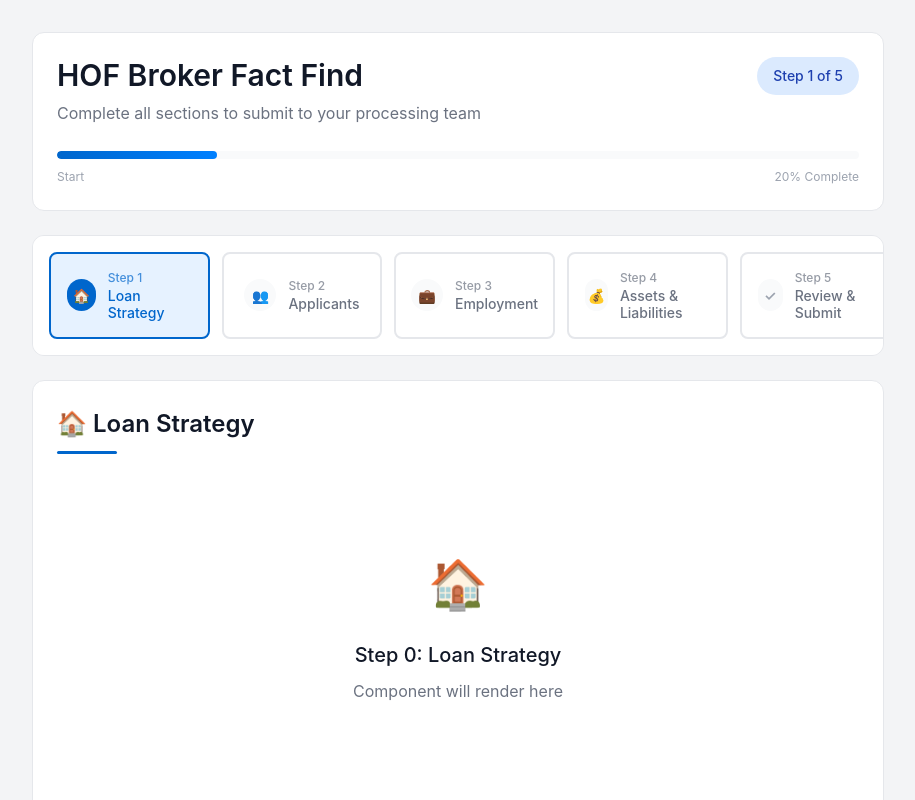
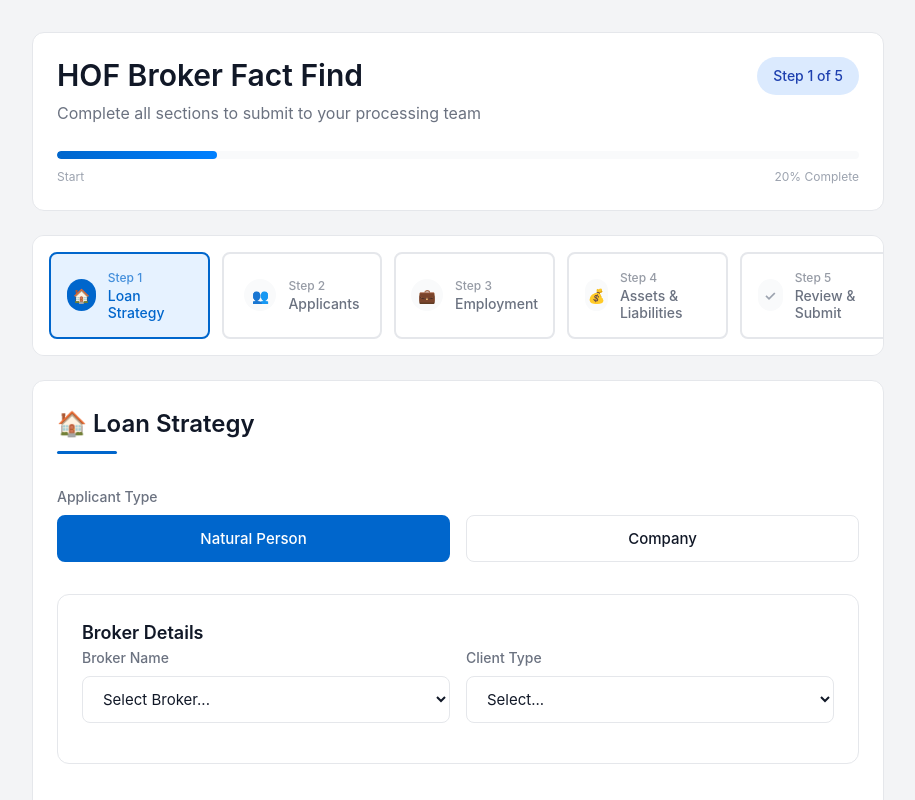
Before and after one commit to GoldenMonkey4100/hof-fact-find, a React (Vite) app: page / in a window 1280 px wide. Shown: the top 800 px of the page, without its empty margins (182-1097 px from the left). Built offline with nearby package versions, Linux system fonts and the light colour scheme.

Commit message:
Fix App.jsx: wire up step components and replace placeholders

```diff
--- a/src/App.jsx
+++ b/src/App.jsx
@@ -1,13 +1,11 @@
 import React, { useState } from 'react';
 import './styles.css';
 import { getBrokerEmail } from './utils';
-
-// Import step components (these would be actual imports in production)
-// import Step0LoanStrategy from './Step0-LoanStrategy';
-// import Step1Applicants from './Step1-Applicants';
-// import Step2Employment from './Step2-Employment';
-// import Step3AssetsLiabilities from './Step3-AssetsLiabilities';
-// import Step4Review from './Step4-Review';
+import Step0LoanStrategy from './Step0-LoanStrategy-Polished';
+import Step1Applicants from './Step1-Applicants-Polished';
+import Step2Employment from './Step2-Employment-Polished';
+import Step3AssetsLiabilities from './Step3-AssetsLiabilities-Polished';
+import Step4Review from './Step4-Review-Polished';
 
 const FactFindApp = () => {
   const [currentStep, setCurrentStep] = useState(0);
@@ -34,7 +32,10 @@ const FactFindApp = () => {
       loanType: '',
       repaymentType: '',
       interestOnlyPeriod: '',
-      splits: [],
+      split1Amount: '',
+      split1Type: '',
+      split2Amount: '',
+      split2Type: '',
       ratePreference: '',
       hasOffset: false,
       hasRedraw: false
@@ -124,64 +125,17 @@ const FactFindApp = () => {
   };
 
   const renderStepContent = () => {
-    // In production, render actual imported components
-    const placeholderStyle = {
-      padding: '60px 20px',
-      textAlign: 'center',
-      color: 'var(--text-secondary)'
-    };
-
     switch (currentStep) {
       case 0:
-        return (
-          <div style={placeholderStyle}>
-            <div style={{ fontSize: '48px', marginBottom: '16px' }}>🏠</div>
-            <h3 style={{ fontSize: '20px', fontWeight: '500', marginBottom: '8px', color: 'var(--text-primary)' }}>
-              Step 0: Loan Strategy
-            </h3>
-            <p>Component will render here</p>
-          </div>
-        );
+        return <Step0LoanStrategy formData={formData} updateFormData={updateFormData} />;
       case 1:
-        return (
-          <div style={placeholderStyle}>
-            <div style={{ fontSize: '48px', marginBottom: '16px' }}>👥</div>
-            <h3 style={{ fontSize: '20px', fontWeight: '500', marginBottom: '8px', color: 'var(--text-primary)' }}>
-              Step 1: Applicants
-            </h3>
-            <p>Component will render here</p>
-          </div>
-        );
+        return <Step1Applicants formData={formData} updateFormData={updateFormData} />;
       case 2:
-        return (
-          <div style={placeholderStyle}>
-            <div style={{ fontSize: '48px', marginBottom: '16px' }}>💼</div>
-            <h3 style={{ fontSize: '20px', fontWeight: '500', marginBottom: '8px', color: 'var(--text-primary)' }}>
-              Step 2: Employment & Income
-            </h3>
-            <p>Component will render here</p>
-          </div>
-        );
+        return <Step2Employment formData={formData} updateFormData={updateFormData} />;
       case 3:
-        return (
-          <div style={placeholderStyle}>
-            <div style={{ fontSize: '48px', marginBottom: '16px' }}>💰</div>
-            <h3 style={{ fontSize: '20px', fontWeight: '500', marginBottom: '8px', color: 'var(--text-primary)' }}>
-              Step 3: Assets & Liabilities
-            </h3>
-            <p>Component will render here</p>
-          </div>
-        );
+        return <Step3AssetsLiabilities formData={formData} updateFormData={updateFormData} />;
       case 4:
-        return (
-          <div style={placeholderStyle}>
-            <div style={{ fontSize: '48px', marginBottom: '16px' }}>✓</div>
-            <h3 style={{ fontSize: '20px', fontWeight: '500', marginBottom: '8px', color: 'var(--text-primary)' }}>
-              Step 4: Review & Submit
-            </h3>
-            <p>Component will render here</p>
-          </div>
-        );
+        return <Step4Review formData={formData} updateFormData={updateFormData} onSubmit={handleSubmit} />;
       default:
         return null;
     }
```
